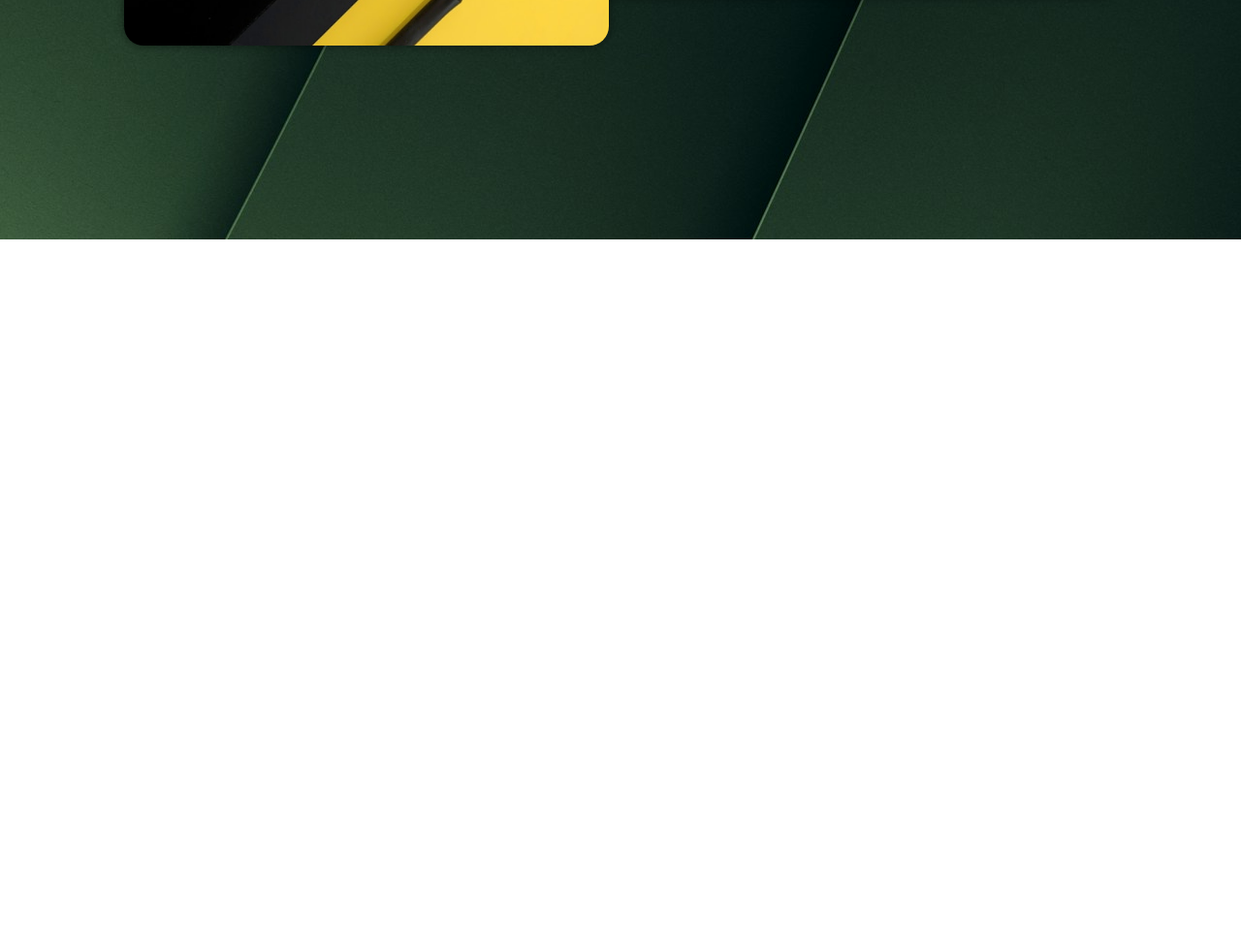
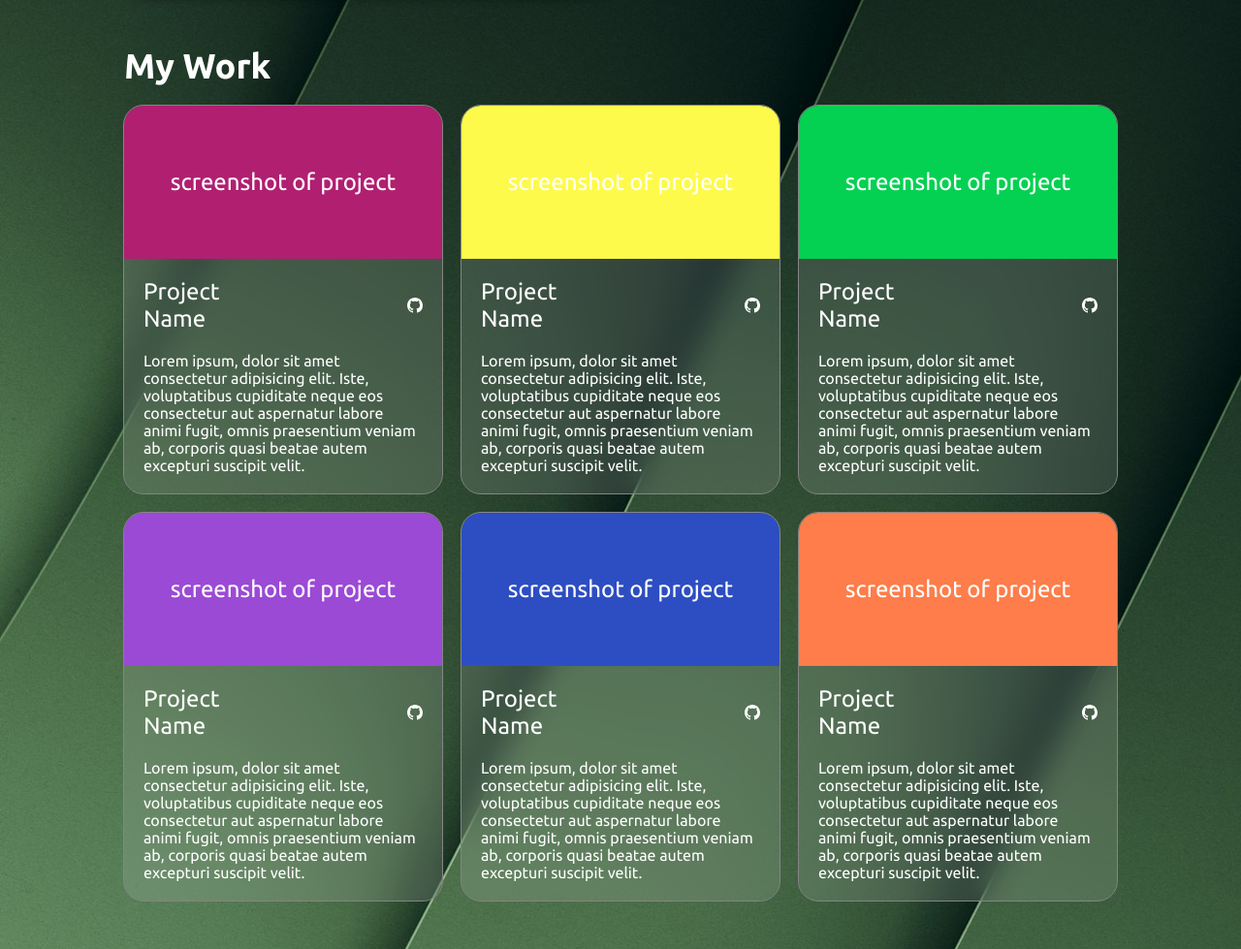
Before and after one commit to chajoy/responsive-layout, a website: page src/index.html in a window 1280 px wide. Shown: the part 553-1532 px from the top of the page at 97% size. Before the commit the page ends 800 px from the top, so only its background shows below. Drawn offline with Linux system fonts and the light colour scheme.

Commit message:
Add my work section

```diff
--- a/package.json
+++ b/package.json
@@ -5,7 +5,7 @@
   "main": "index.js",
   "scripts": {
     "test": "echo \"Error: no test specified\" && exit 1",
-    "sass": "sass --watch --no-source-map src/styles.scss src/styles.css"
+    "sass": "sass --watch --no-source-map src/sass/styles.scss src/styles.css"
   },
   "repository": {
     "type": "git",
--- a/src/index.html
+++ b/src/index.html
@@ -32,5 +32,87 @@
         <img class="link" src="./assets/github.svg" alt="github logo" />
       </div>
     </section>
+
+    <section class="work">
+      <h1>My Work</h1>
+      <div class="card">
+        <div>screenshot of project</div>
+        <div class="description">
+          <p>Project Name</p>
+          <img src="./assets/github.svg" alt="github logo" />
+          <p>
+            Lorem ipsum, dolor sit amet consectetur adipisicing elit. Iste,
+            voluptatibus cupiditate neque eos consectetur aut aspernatur labore
+            animi fugit, omnis praesentium veniam ab, corporis quasi beatae
+            autem excepturi suscipit velit.
+          </p>
+        </div>
+      </div>
+      <div class="card">
+        <div>screenshot of project</div>
+        <div class="description">
+          <p>Project Name</p>
+          <img src="./assets/github.svg" alt="github logo" />
+          <p>
+            Lorem ipsum, dolor sit amet consectetur adipisicing elit. Iste,
+            voluptatibus cupiditate neque eos consectetur aut aspernatur labore
+            animi fugit, omnis praesentium veniam ab, corporis quasi beatae
+            autem excepturi suscipit velit.
+          </p>
+        </div>
+      </div>
+      <div class="card">
+        <div>screenshot of project</div>
+        <div class="description">
+          <p>Project Name</p>
+          <img src="./assets/github.svg" alt="github logo" />
+          <p>
+            Lorem ipsum, dolor sit amet consectetur adipisicing elit. Iste,
+            voluptatibus cupiditate neque eos consectetur aut aspernatur labore
+            animi fugit, omnis praesentium veniam ab, corporis quasi beatae
+            autem excepturi suscipit velit.
+          </p>
+        </div>
+      </div>
+      <div class="card">
+        <div>screenshot of project</div>
+        <div class="description">
+          <p>Project Name</p>
+          <img src="./assets/github.svg" alt="github logo" />
+          <p>
+            Lorem ipsum, dolor sit amet consectetur adipisicing elit. Iste,
+            voluptatibus cupiditate neque eos consectetur aut aspernatur labore
+            animi fugit, omnis praesentium veniam ab, corporis quasi beatae
+            autem excepturi suscipit velit.
+          </p>
+        </div>
+      </div>
+      <div class="card">
+        <div>screenshot of project</div>
+        <div class="description">
+          <p>Project Name</p>
+          <img src="./assets/github.svg" alt="github logo" />
+          <p>
+            Lorem ipsum, dolor sit amet consectetur adipisicing elit. Iste,
+            voluptatibus cupiditate neque eos consectetur aut aspernatur labore
+            animi fugit, omnis praesentium veniam ab, corporis quasi beatae
+            autem excepturi suscipit velit.
+          </p>
+        </div>
+      </div>
+      <div class="card">
+        <div>screenshot of project</div>
+        <div class="description">
+          <p>Project Name</p>
+          <img src="./assets/github.svg" alt="github logo" />
+          <p>
+            Lorem ipsum, dolor sit amet consectetur adipisicing elit. Iste,
+            voluptatibus cupiditate neque eos consectetur aut aspernatur labore
+            animi fugit, omnis praesentium veniam ab, corporis quasi beatae
+            autem excepturi suscipit velit.
+          </p>
+        </div>
+      </div>
+    </section>
   </body>
 </html>
--- /dev/null
+++ b/src/sass/functions.scss
@@ -0,0 +1,5 @@
+@use "sass:math";
+
+@function random-colour() {
+  @return rgba(math.random(256), math.random(256), math.random(256));
+}
--- a/src/styles.scss
+++ b/src/sass/styles.scss
@@ -1,3 +1,5 @@
+@use "./functions.scss";
+
 *,
 *::before,
 *::after {
@@ -56,13 +58,15 @@ h6 {
   text-wrap: balance;
 }
 
-.about {
+section {
   display: flex;
   align-items: center;
   max-width: 2000px;
   width: 80%;
-  margin: 100px auto;
+  margin: 50px auto;
+}
 
+.about {
   .profile {
     aspect-ratio: 1;
     object-fit: cover;
@@ -96,3 +100,64 @@ h6 {
     }
   }
 }
+
+.work {
+  display: grid;
+  grid-template-columns: 1fr 1fr 1fr;
+  gap: 20px;
+  justify-items: center;
+  align-items: center;
+
+  h1 {
+    grid-area: 1 / 1 / 2 / 4;
+    width: 100%;
+  }
+
+  @for $i from 1 through 7 {
+    div:nth-child(#{$i}) {
+      div:first-child {
+        background-color: functions.random-colour();
+      }
+    }
+  }
+
+  .card {
+    height: 400px;
+    display: grid;
+    grid-template-rows: 2fr 1fr;
+    background-color: rgba(255, 255, 255, 0.126);
+    backdrop-filter: blur(1rem);
+    outline: 1px solid rgb(133, 133, 133);
+    border-radius: 20px;
+    overflow: hidden;
+    transition: transform 0.5s ease;
+    cursor: pointer;
+
+    &:hover {
+      transform: scale(1.02);
+    }
+
+    div:first-child {
+      display: flex;
+      justify-content: center;
+      align-items: center;
+    }
+
+    .description {
+      display: grid;
+      grid-template-columns: 1fr 1fr;
+      padding: 20px;
+      gap: 20px;
+      align-items: center;
+
+      img {
+        margin-left: auto;
+      }
+
+      p:nth-of-type(2) {
+        font-size: 1rem;
+        grid-column: span 2;
+      }
+    }
+  }
+}
```
Also changed, not shown: src/styles.css.
